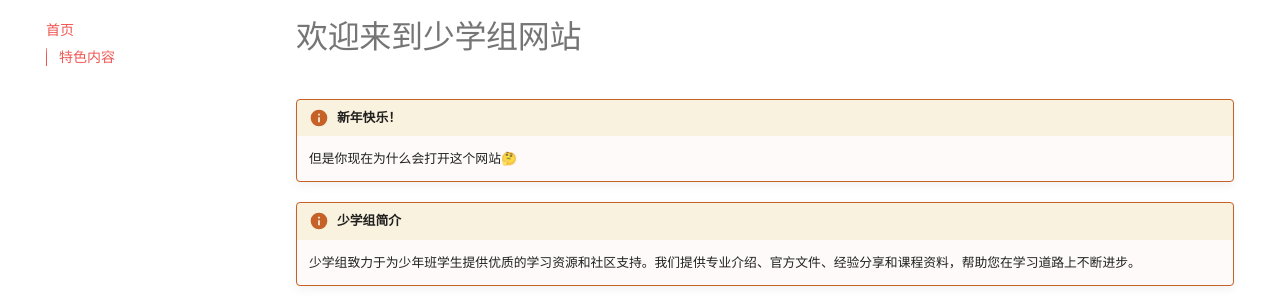
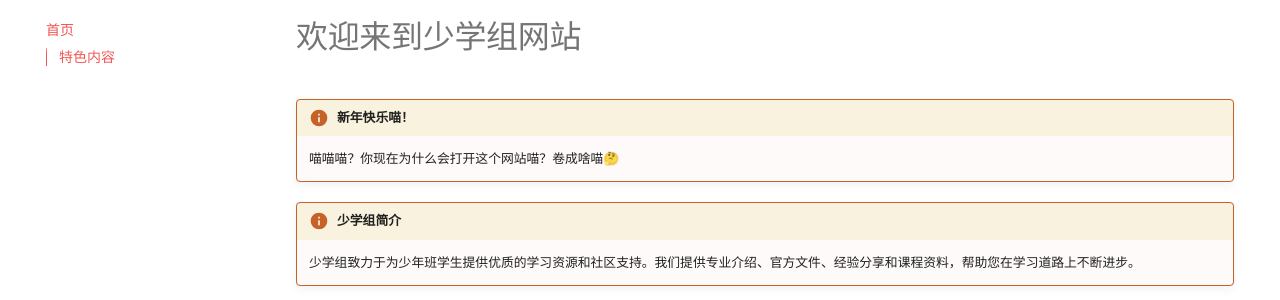
Before and after one commit to ShaoXueZu2025/website, an MkDocs documentation site: the page built from docs/index.md, in a window 1280 px wide and 1059 px high. Shown: the part 129-429 px from the top of the window. Built offline with MkDocs 1.6.1 and Material for MkDocs 9.7.7, drawn with Linux system fonts in a browser that asks for light colours.

Commit message:
feat: Add more things for celebration

```diff
--- a/docs/index.md
+++ b/docs/index.md
@@ -1,7 +1,7 @@
 # 欢迎来到少学组网站
 
-!!! info "新年快乐！"
-    但是你现在为什么会打开这个网站🤔
+!!! info "新年快乐喵！"
+    喵喵喵？你现在为什么会打开这个网站喵？卷成啥喵🤔
 
 !!! info "少学组简介"
     少学组致力于为少年班学生提供优质的学习资源和社区支持。我们提供专业介绍、官方文件、经验分享和课程资料，帮助您在学习道路上不断进步。
@@ -27,7 +27,7 @@
   <div class="card">
     <h3><i class="fa-solid fa-graduation-cap"></i> 课程资料</h3>
     <p>丰富的课程资料和学习材料。</p>
-    <a href="assets/课程资料/">进入 <i class="fa-solid fa-arrow-right"></i></a>
+    <a href="https://www.bilibili.com/video/BV1GJ411x7h7/?share_source=copy_web&vd_source=e07a291bd9ed9ab3fc67766381cd3332">进入 <i class="fa-solid fa-arrow-right"></i></a>
   </div>
 </div>
 
```
